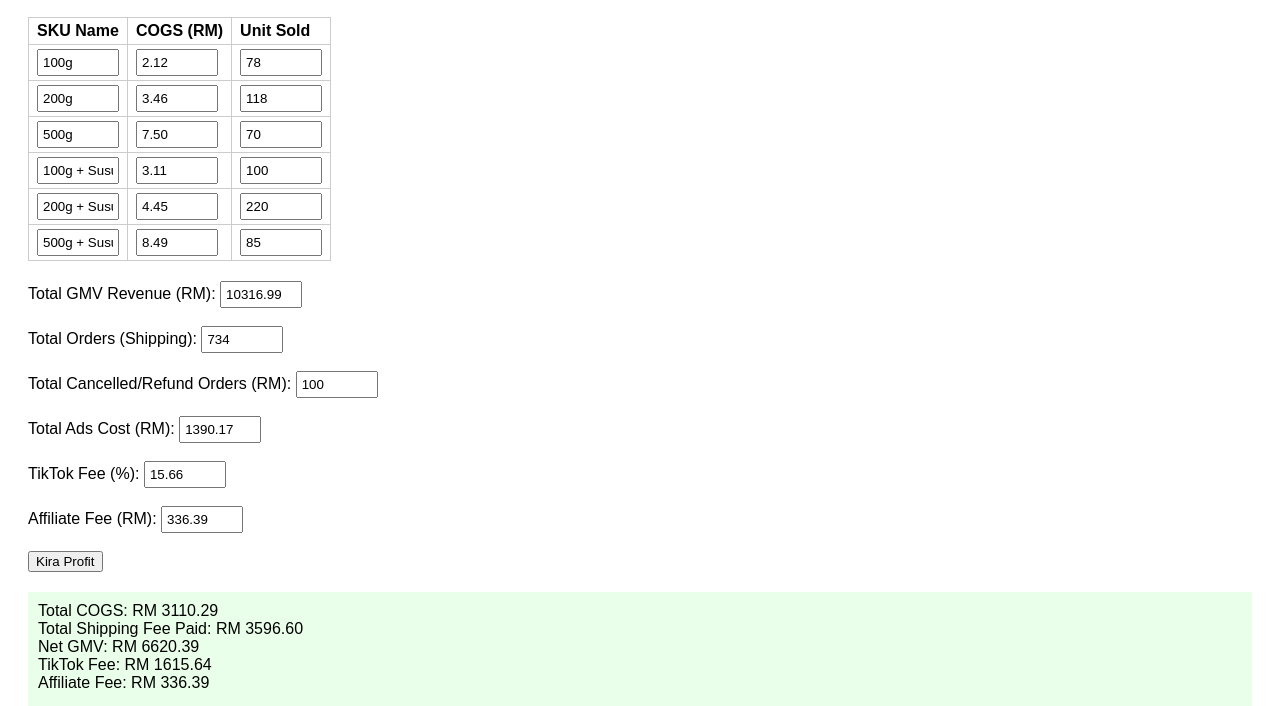
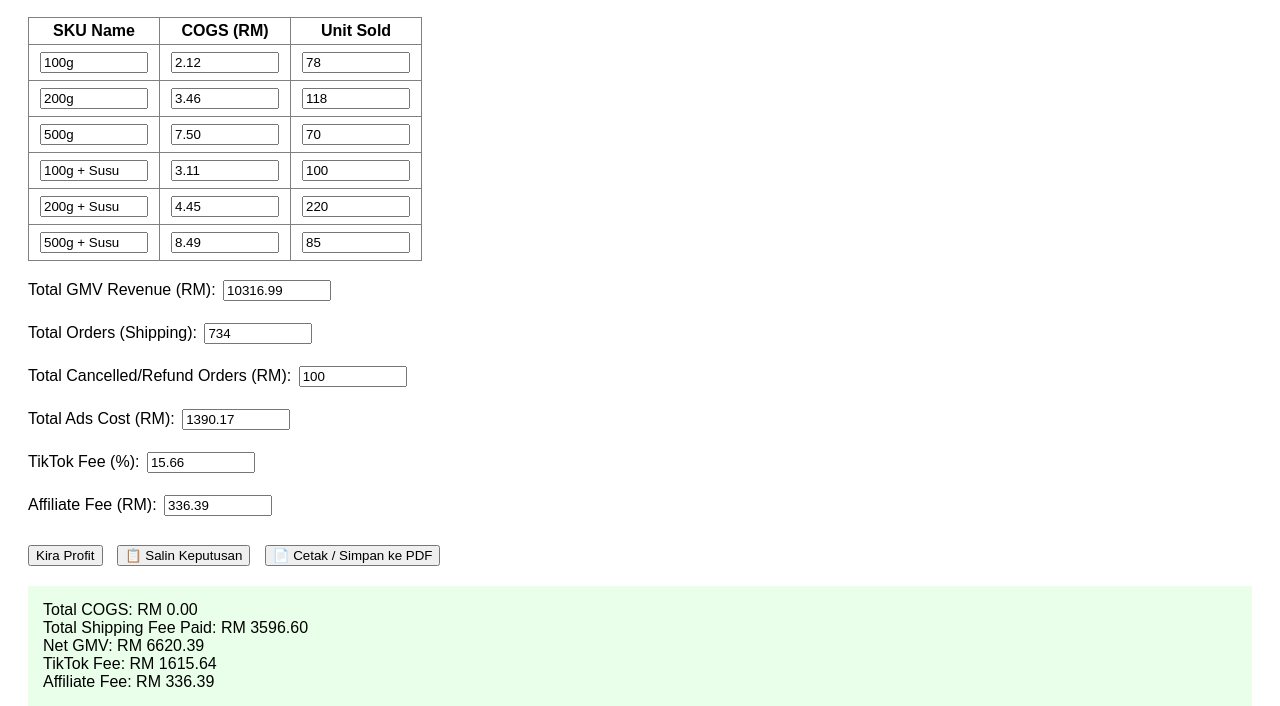
Before and after one commit to sepulohsen/TikTok-GMV-Profit-Calculator-v3-, a plain HTML site: page index.html in a window 1280 px wide. Both pictures are taken after a click on the button "Kira Profit". Shown: the part 79-785 px from the top of the page. Drawn offline with Linux system fonts and the light colour scheme.

Commit message:
Add files via upload

```diff
--- a/index.html
+++ b/index.html
@@ -1,83 +1,86 @@
-
 <!DOCTYPE html>
 <html lang="en">
 <head>
-    <meta charset="UTF-8">
+  <meta charset="UTF-8" />
+  <meta name="viewport" content="width=device-width, initial-scale=1.0"/>
   <title>TikTok GMV Profit Calculator (v2)</title>
   <style>
     body { font-family: Arial, sans-serif; padding: 20px; }
-        table { border-collapse: collapse; width: auto; margin-bottom: 20px; }
-        th, td { border: 1px solid #ccc; padding: 4px 8px; text-align: left; }
-        input[type="text"], input[type="number"] {
-            width: 70px;
-            padding: 4px;
-        }
-        .result { background: #eaffea; padding: 10px; margin-top: 20px; }
+    input[type="number"], input[type="text"] { width: 100px; margin: 3px; }
+    table { border-collapse: collapse; }
+    th, td { padding: 4px 8px; }
+    .result { background: #eaffea; padding: 15px; margin-top: 20px; }
+    button { margin-top: 10px; margin-right: 10px; }
   </style>
 </head>
 <body>
+
 <h2>TikTok GMV Profit Calculator (v2)</h2>
-    <table>
-        <thead>
+
+<table border="1">
   <tr>
-                <th>SKU Name</th>
-                <th>COGS (RM)</th>
-                <th>Unit Sold</th>
+    <th>SKU Name</th><th>COGS (RM)</th><th>Unit Sold</th>
   </tr>
-        </thead>
-        <tbody id="skuTable">
-            <tr><td><input type="text" value="100g"></td><td><input type="number" value="2.12"></td><td><input type="number" value="78"></td></tr>
-            <tr><td><input type="text" value="200g"></td><td><input type="number" value="3.46"></td><td><input type="number" value="118"></td></tr>
-            <tr><td><input type="text" value="500g"></td><td><input type="number" value="7.50"></td><td><input type="number" value="70"></td></tr>
-            <tr><td><input type="text" value="100g + Susu"></td><td><input type="number" value="3.11"></td><td><input type="number" value="100"></td></tr>
-            <tr><td><input type="text" value="200g + Susu"></td><td><input type="number" value="4.45"></td><td><input type="number" value="220"></td></tr>
-            <tr><td><input type="text" value="500g + Susu"></td><td><input type="number" value="8.49"></td><td><input type="number" value="85"></td></tr>
-        </tbody>
+  <tr><td><input type="text" value="100g"/></td><td><input type="number" value="2.12"/></td><td><input type="number" value="78"/></td></tr>
+  <tr><td><input type="text" value="200g"/></td><td><input type="number" value="3.46"/></td><td><input type="number" value="118"/></td></tr>
+  <tr><td><input type="text" value="500g"/></td><td><input type="number" value="7.50"/></td><td><input type="number" value="70"/></td></tr>
+  <tr><td><input type="text" value="100g + Susu"/></td><td><input type="number" value="3.11"/></td><td><input type="number" value="100"/></td></tr>
+  <tr><td><input type="text" value="200g + Susu"/></td><td><input type="number" value="4.45"/></td><td><input type="number" value="220"/></td></tr>
+  <tr><td><input type="text" value="500g + Susu"/></td><td><input type="number" value="8.49"/></td><td><input type="number" value="85"/></td></tr>
 </table>
 
-    <label>Total GMV Revenue (RM): <input type="number" id="gmv" value="10316.99"></label><br><br>
-    <label>Total Orders (Shipping): <input type="number" id="orders" value="734"></label><br><br>
-    <label>Total Cancelled/Refund Orders (RM): <input type="number" id="refund" value="100"></label><br><br>
-    <label>Total Ads Cost (RM): <input type="number" id="adsCost" value="1390.17"></label><br><br>
-    <label>TikTok Fee (%): <input type="number" id="tiktokFee" value="15.66"></label><br><br>
-    <label>Affiliate Fee (RM): <input type="number" id="affiliate" value="336.39"></label><br><br>
+<p>Total GMV Revenue (RM): <input id="gmv" type="number" value="10316.99"/></p>
+<p>Total Orders (Shipping): <input id="orders" type="number" value="734"/></p>
+<p>Total Cancelled/Refund Orders (RM): <input id="refund" type="number" value="100"/></p>
+<p>Total Ads Cost (RM): <input id="ads" type="number" value="1390.17"/></p>
+<p>TikTok Fee (%): <input id="fee" type="number" value="15.66"/></p>
+<p>Affiliate Fee (RM): <input id="affiliate" type="number" value="336.39"/></p>
 
 <button onclick="calculate()">Kira Profit</button>
+<button onclick="copyResults()">📋 Salin Keputusan</button>
+<button onclick="window.print()">📄 Cetak / Simpan ke PDF</button>
 
 <div class="result" id="resultBox"></div>
 
+<div style="text-align:left; margin-top:40px; font-size:14px; color:#444;">
+  <p><strong>Nota:</strong> Kalkulator ini membolehkan anda menyemak untung rugi berdasarkan data GMV TikTok, termasuk fee platform dan affiliate.</p>
+  <p>📅 <strong>Tarikh Dikira:</strong> 20/06/2025 14:12:36 (MYT)</p>
+  <p>📌 TikTok Fee semasa: 15.66% daripada GMV<br>
+     📌 Kos shipping dibayar pelanggan: RM 4.90/order<br>
+     📌 Formula GMV sebenar = GMV – Refund – Shipping Paid</p>
+</div>
+
 <script>
 function calculate() {
-            let rows = document.querySelectorAll('#skuTable tr');
-            let totalCOGS = 0;
-            rows.forEach(row => {
-                let cogs = parseFloat(row.cells[1].querySelector('input').value) || 0;
-                let qty = parseFloat(row.cells[2].querySelector('input').value) || 0;
-                totalCOGS += cogs * qty;
-            });
+  const cogs = Array.from(document.querySelectorAll("tr input:nth-child(2)")).map(i => parseFloat(i.value) || 0);
+  const units = Array.from(document.querySelectorAll("tr input:nth-child(3)")).map(i => parseFloat(i.value) || 0);
+  const totalCOGS = cogs.reduce((acc, val, i) => acc + (val * units[i]), 0);
+  const gmv = parseFloat(document.getElementById("gmv").value);
+  const orders = parseFloat(document.getElementById("orders").value);
+  const refund = parseFloat(document.getElementById("refund").value);
+  const adsCost = parseFloat(document.getElementById("ads").value);
+  const feePct = parseFloat(document.getElementById("fee").value);
+  const affFee = parseFloat(document.getElementById("affiliate").value);
+  const shippingPaid = orders * 4.9;
+  const netGMV = gmv - shippingPaid - refund;
+  const tiktokFee = gmv * (feePct / 100);
+  const profit = netGMV - totalCOGS - adsCost - tiktokFee - affFee;
+  const margin = (profit / netGMV) * 100;
+  document.getElementById("resultBox").innerHTML = `
+    Total COGS: RM ${totalCOGS.toFixed(2)}<br>
+    Total Shipping Fee Paid: RM ${shippingPaid.toFixed(2)}<br>
+    Net GMV: RM ${netGMV.toFixed(2)}<br>
+    TikTok Fee: RM ${tiktokFee.toFixed(2)}<br>
+    Affiliate Fee: RM ${affFee.toFixed(2)}<br><br>
+    <strong>Total Profit: RM ${profit.toFixed(2)}</strong><br>
+    <strong>Profit Margin: ${margin.toFixed(2)}%</strong>`;
+}
 
-            let gmv = parseFloat(document.getElementById('gmv').value) || 0;
-            let orders = parseFloat(document.getElementById('orders').value) || 0;
-            let refund = parseFloat(document.getElementById('refund').value) || 0;
-            let shippingFee = orders * 4.90;
-            let netGMV = gmv - shippingFee - refund;
-            let adsCost = parseFloat(document.getElementById('adsCost').value) || 0;
-            let tiktokFeePct = parseFloat(document.getElementById('tiktokFee').value) || 0;
-            let tiktokFee = gmv * (tiktokFeePct / 100);
-            let affiliateFee = parseFloat(document.getElementById('affiliate').value) || 0;
-
-            let profit = netGMV - totalCOGS - adsCost - tiktokFee - affiliateFee;
-            let margin = (profit / netGMV) * 100;
-
-            document.getElementById('resultBox').innerHTML =
-                `Total COGS: RM ${totalCOGS.toFixed(2)}<br>` +
-                `Total Shipping Fee Paid: RM ${shippingFee.toFixed(2)}<br>` +
-                `Net GMV: RM ${netGMV.toFixed(2)}<br>` +
-                `TikTok Fee: RM ${tiktokFee.toFixed(2)}<br>` +
-                `Affiliate Fee: RM ${affiliateFee.toFixed(2)}<br><br>` +
-                `<strong>Total Profit: RM ${profit.toFixed(2)}</strong><br>` +
-                `<strong>Profit Margin: ${margin.toFixed(2)}%</strong>`;
+function copyResults() {
+  const results = document.getElementById("resultBox").innerText;
+  navigator.clipboard.writeText(results).then(() => alert("Keputusan telah disalin!"));
 }
 </script>
+
 </body>
 </html>
```
Lines whose indentation alone changed are shown as unchanged.
